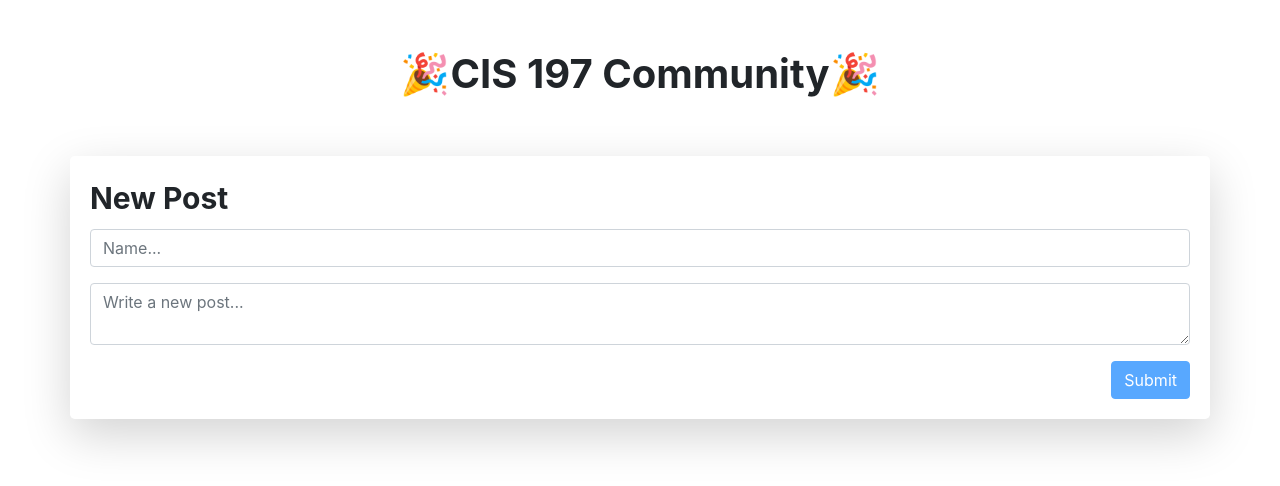
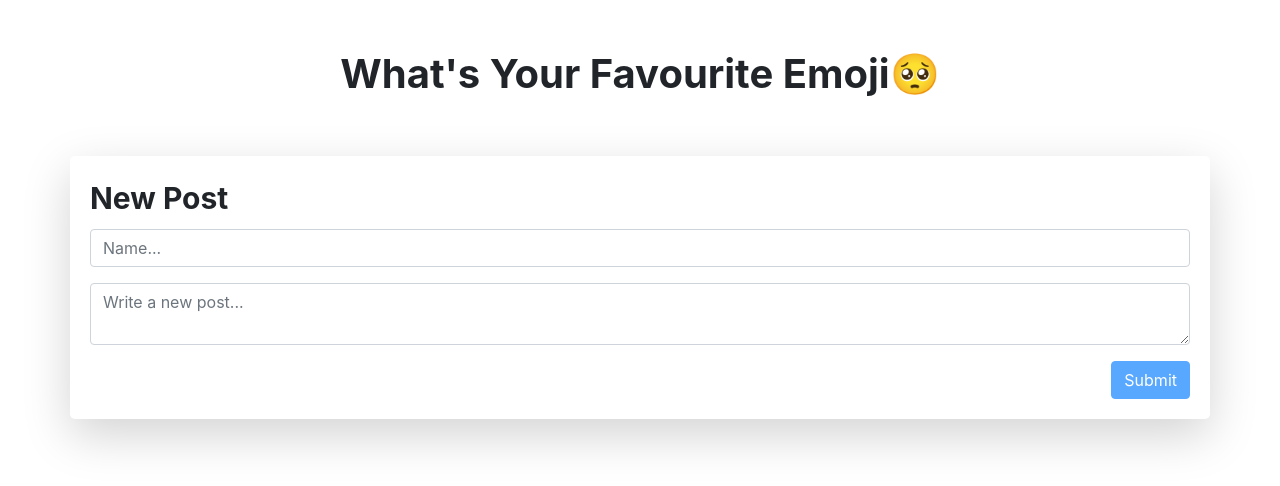
Before and after one commit to intelc/simple_static_QnA, a React (Create React App) app: page / in a window 1280 px wide. Shown: the top 486 px of the page. Built offline with nearby package versions, Linux system fonts and the light colour scheme.

Commit message:
title modified

```diff
--- a/src/App.js
+++ b/src/App.js
@@ -10,7 +10,7 @@ function App() {
   return (
     <div className='d-flex flex-column'>
       <div className= 'd-flex justify-content-center' style={{padding:50}}>
-        <Header text='🎉CIS 197 Community🎉'/>
+        <Header text="What's Your Favourite Emoji🥺"/>
       </div>
       <NewPost onAdd={(data)=>setThread([...thread,data])} lastId = {thread.length}/>
       <br/>
```
